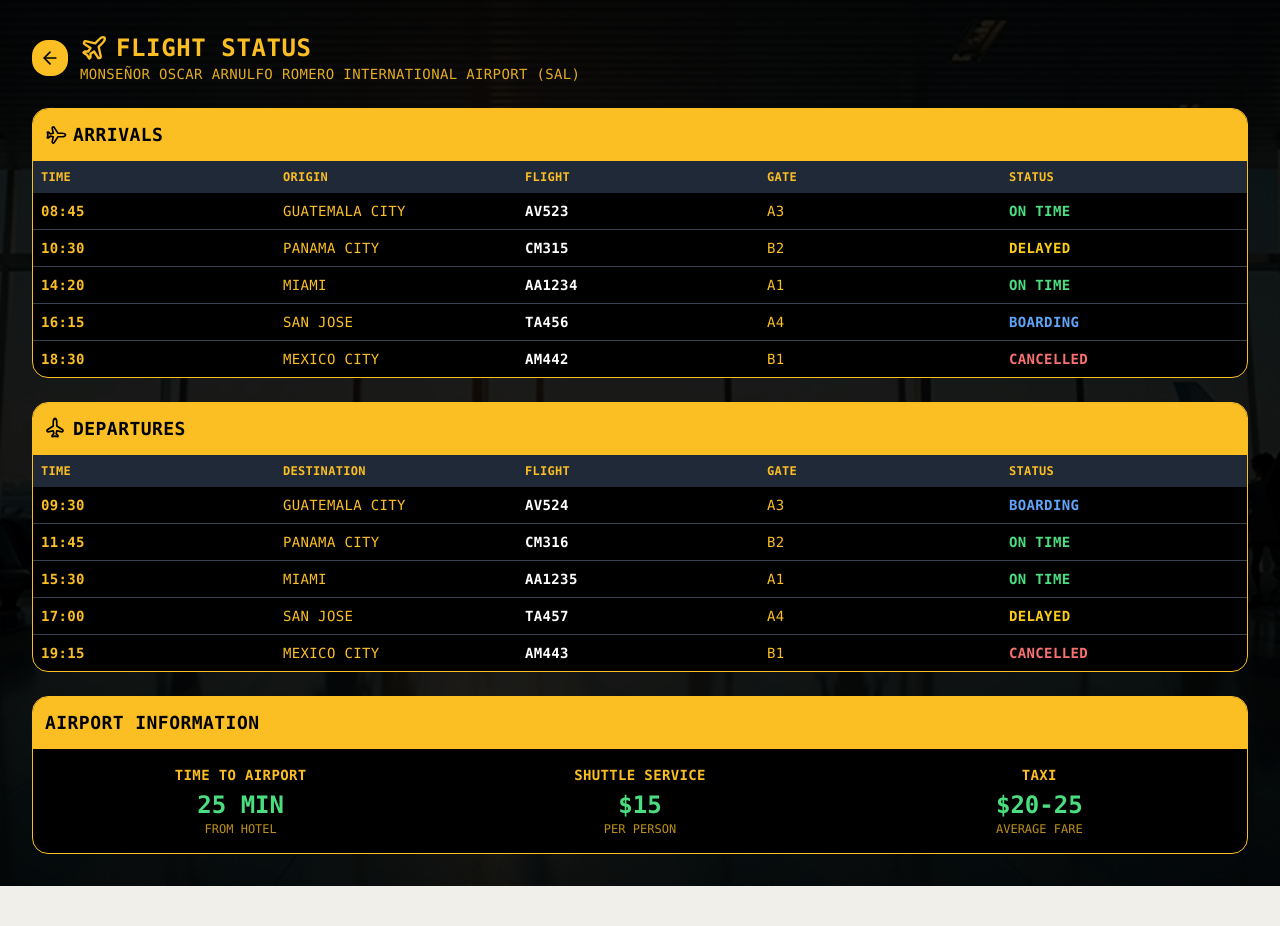
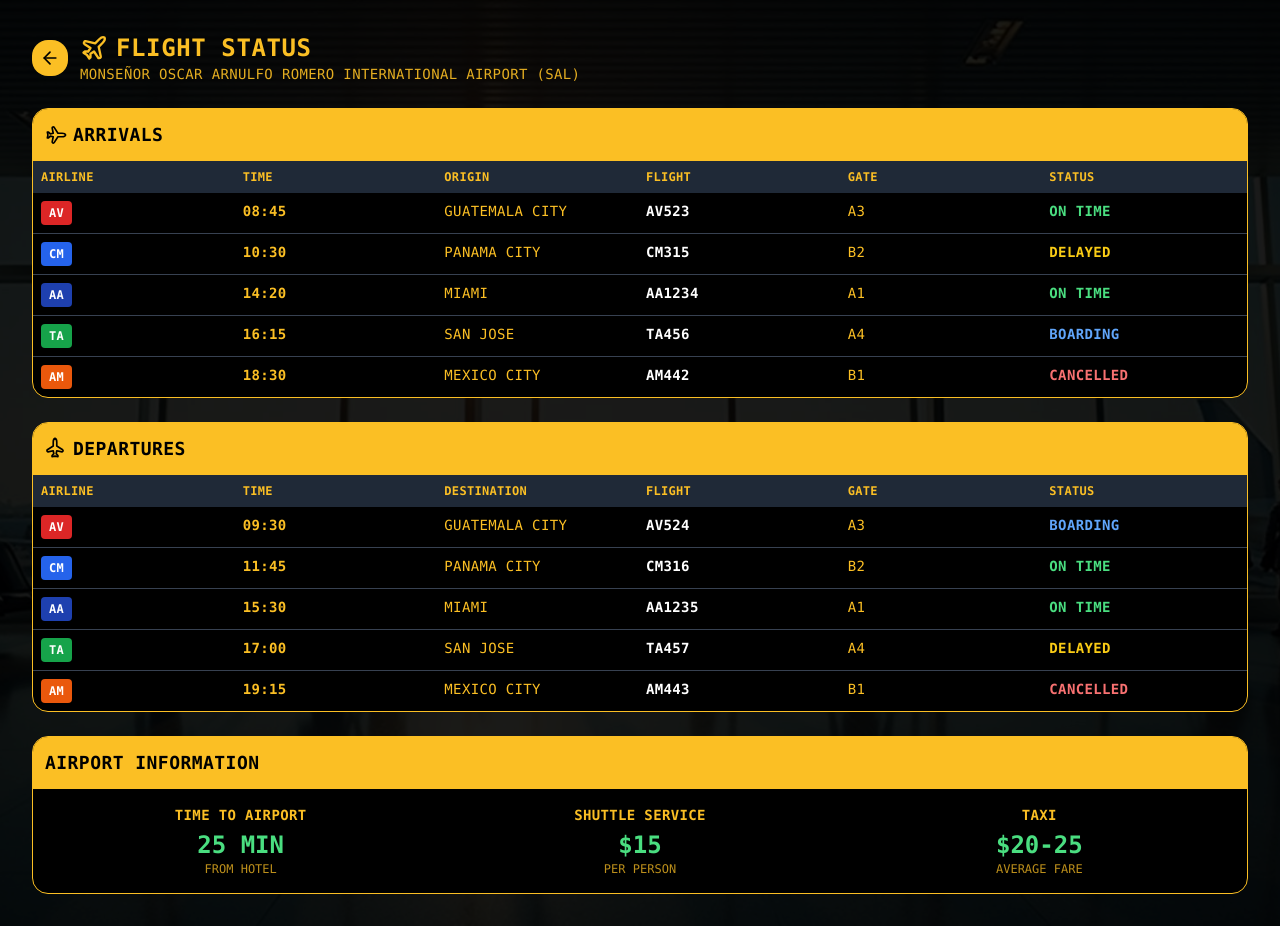
Before and after one commit to carlospena11/tv-app-builder, a React (Vite) app: page /flight-status in a window 1280 px wide. Before the commit the page ends 886 px from the top, so only its background shows below. Built offline with nearby package versions, Linux system fonts and the light colour scheme.

Commit message:
Add airline logos to flight status

```diff
--- a/src/pages/FlightStatus.tsx
+++ b/src/pages/FlightStatus.tsx
@@ -4,6 +4,28 @@ import airportBg from "@/assets/airport-bg.jpg";
 
 const FlightStatus = () => {
   const navigate = useNavigate();
+
+  const getAirlineLogo = (airline: string) => {
+    const logos: { [key: string]: string } = {
+      "AVIANCA": "AV",
+      "COPA": "CM",
+      "AMERICAN": "AA",
+      "TACA": "TA",
+      "AEROMEXICO": "AM"
+    };
+    return logos[airline] || airline.substring(0, 2);
+  };
+
+  const getAirlineColor = (airline: string) => {
+    const colors: { [key: string]: string } = {
+      "AVIANCA": "bg-red-600",
+      "COPA": "bg-blue-600",
+      "AMERICAN": "bg-blue-800",
+      "TACA": "bg-green-600",
+      "AEROMEXICO": "bg-orange-600"
+    };
+    return colors[airline] || "bg-gray-600";
+  };
 
   const arrivals = [
     {
@@ -143,7 +165,8 @@ const FlightStatus = () => {
             </div>
 
             {/* Header */}
-            <div className="bg-gray-800 p-2 grid grid-cols-5 gap-3 text-amber-400 font-bold uppercase tracking-wide text-xs">
+            <div className="bg-gray-800 p-2 grid grid-cols-6 gap-3 text-amber-400 font-bold uppercase tracking-wide text-xs">
+              <div>AIRLINE</div>
               <div>TIME</div>
               <div>ORIGIN</div>
               <div>FLIGHT</div>
@@ -154,7 +177,12 @@ const FlightStatus = () => {
             {/* Flights */}
             <div className="divide-y divide-gray-700">
               {arrivals.map((flight, index) => (
-                <div key={index} className="p-2 grid grid-cols-5 gap-3 text-amber-400 uppercase tracking-wide hover:bg-gray-900 transition-colors text-sm">
+                <div key={index} className="p-2 grid grid-cols-6 gap-3 text-amber-400 uppercase tracking-wide hover:bg-gray-900 transition-colors text-sm">
+                  <div className="flex items-center">
+                    <div className={`${getAirlineColor(flight.airline)} text-white text-xs font-bold px-2 py-1 rounded`}>
+                      {getAirlineLogo(flight.airline)}
+                    </div>
+                  </div>
                   <div className="font-bold">{flight.time}</div>
                   <div>{flight.origin}</div>
                   <div className="text-white font-bold">{flight.flight}</div>
@@ -177,7 +205,8 @@ const FlightStatus = () => {
             </div>
 
             {/* Header */}
-            <div className="bg-gray-800 p-2 grid grid-cols-5 gap-3 text-amber-400 font-bold uppercase tracking-wide text-xs">
+            <div className="bg-gray-800 p-2 grid grid-cols-6 gap-3 text-amber-400 font-bold uppercase tracking-wide text-xs">
+              <div>AIRLINE</div>
               <div>TIME</div>
               <div>DESTINATION</div>
               <div>FLIGHT</div>
@@ -188,7 +217,12 @@ const FlightStatus = () => {
             {/* Flights */}
             <div className="divide-y divide-gray-700">
               {departures.map((flight, index) => (
-                <div key={index} className="p-2 grid grid-cols-5 gap-3 text-amber-400 uppercase tracking-wide hover:bg-gray-900 transition-colors text-sm">
+                <div key={index} className="p-2 grid grid-cols-6 gap-3 text-amber-400 uppercase tracking-wide hover:bg-gray-900 transition-colors text-sm">
+                  <div className="flex items-center">
+                    <div className={`${getAirlineColor(flight.airline)} text-white text-xs font-bold px-2 py-1 rounded`}>
+                      {getAirlineLogo(flight.airline)}
+                    </div>
+                  </div>
                   <div className="font-bold">{flight.time}</div>
                   <div>{flight.destination}</div>
                   <div className="text-white font-bold">{flight.flight}</div>
```
